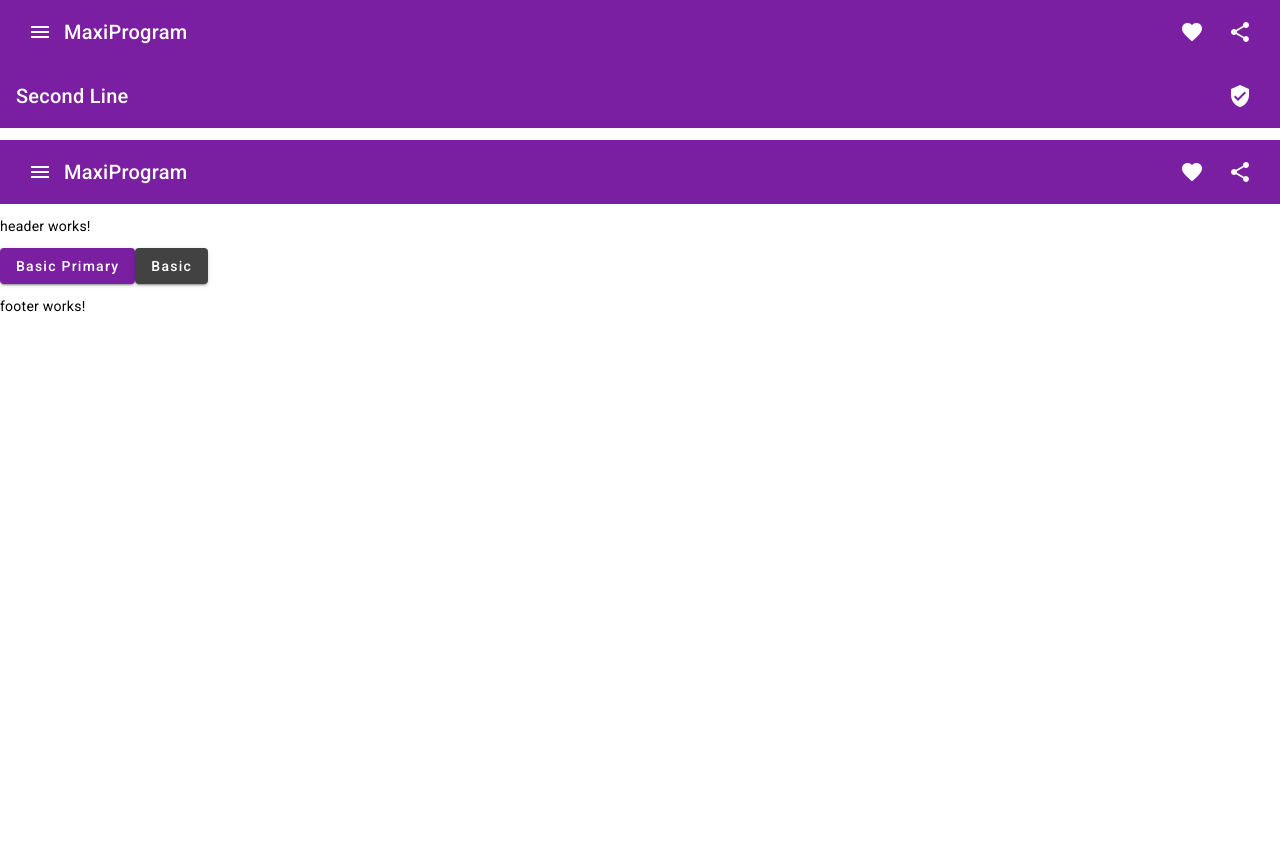
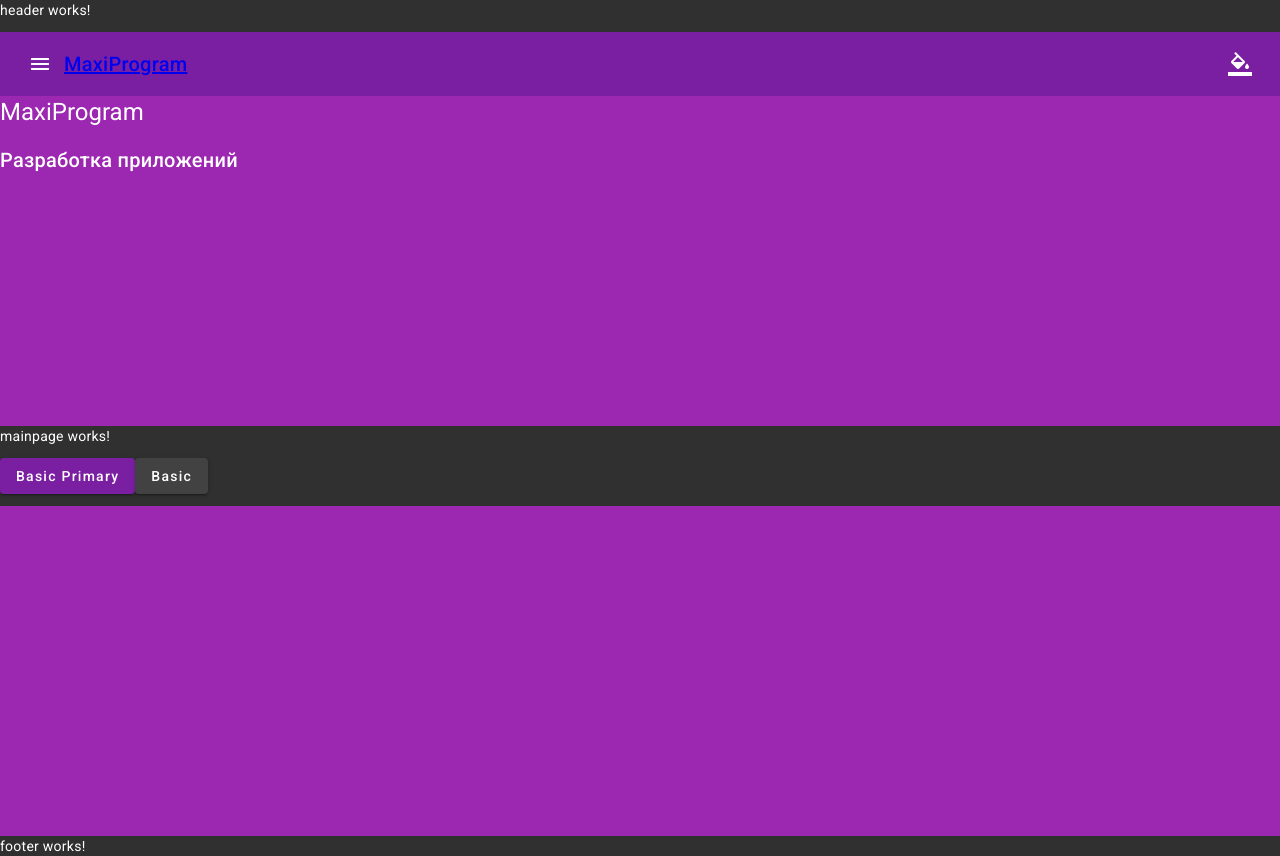
Before and after one commit to maxiprogram/site, an Angular app: page / in a window 1280 px wide. Before the commit the page ends 800 px from the top, so only its background shows below. Built offline with nearby package versions, Linux system fonts and the light colour scheme.

Commit message:
add empty main-page

```diff
--- a/src/app/app-routing.module.ts
+++ b/src/app/app-routing.module.ts
@@ -1,7 +1,13 @@
 import { NgModule } from '@angular/core';
 import { RouterModule, Routes } from '@angular/router';
+import { MainPageComponent } from './pages/main-page/main-page.component';
 
-const routes: Routes = [];
+const routes: Routes = [
+  {
+    path: '',
+    component: MainPageComponent
+  }
+];
 
 @NgModule({
   imports: [RouterModule.forRoot(routes)],
--- a/src/app/app.component.html
+++ b/src/app/app.component.html
@@ -1,5 +1,5 @@
 <app-header></app-header>
 
+<router-outlet></router-outlet>
+
 <app-footer></app-footer>
-
-<router-outlet></router-outlet>
--- a/src/app/footer/footer.component.html
+++ b/src/app/footer/footer.component.html
@@ -1 +1,5 @@
+
+<div class="footer">
+
+</div>
 <p>footer works!</p>
--- a/src/app/footer/footer.component.scss
+++ b/src/app/footer/footer.component.scss
@@ -0,0 +1,4 @@
+.footer {
+    height: 330px;
+    background: #9c27b0;
+}
--- a/src/app/header/header.component.html
+++ b/src/app/header/header.component.html
@@ -1,48 +1,25 @@
+<p>header works!</p>
 
-<p>
 <mat-toolbar color="primary">
   <mat-toolbar-row>
     <button mat-icon-button>
         <mat-icon>menu</mat-icon>
     </button>
+    <a routerLink="/">
       <span>MaxiProgram</span>
+    </a>
     <span style="flex: 1 1 auto;"></span>
-      <button mat-icon-button class="example-icon favorite-icon" aria-label="Example icon-button with heart icon">
-          <mat-icon>favorite</mat-icon>
-      </button>
-      <button mat-icon-button>
-        <mat-icon>share</mat-icon>
-      </button>
-    </mat-toolbar-row>
-    <mat-toolbar-row>
-      <span>Second Line</span>
-      <span style="flex: 1 1 auto;"></span>
-      <button mat-icon-button>
-        <mat-icon>verified_user</mat-icon>
+    <button mat-icon-button matTooltip="Выбор темы" [matMenuTriggerFor]="menuTheme">
+      <mat-icon>format_color_fill</mat-icon>
+      <mat-menu #menuTheme>
+        <button mat-menu-item>Тёмная</button>
+        <button mat-menu-item>Светлая</button>
+      </mat-menu>
     </button>
   </mat-toolbar-row>
 </mat-toolbar>
-</p>
 
-<p>
-  <mat-toolbar color="primary">
-    <button mat-icon-button class="example-icon" aria-label="Example icon-button with menu icon">
-      <mat-icon>menu</mat-icon>
-    </button>
-    <span>MaxiProgram</span>
-    <span style="flex: 1 1 auto;" class="example-spacer"></span>
-    <button mat-icon-button class="example-icon favorite-icon" aria-label="Example icon-button with heart icon">
-      <mat-icon>favorite</mat-icon>
-    </button>
-    <button mat-icon-button class="example-icon" aria-label="Example icon-button with share icon">
-      <mat-icon>share</mat-icon>
-    </button>
-  </mat-toolbar>
-</p>
-
-
-  <p>header works!</p>
-  <p>
-    <button mat-raised-button color="primary">Basic Primary</button>
-    <button mat-raised-button>Basic</button>
-  </p>
+<div class="header-title">
+  <h1>MaxiProgram</h1>
+  <h2>Разработка приложений</h2>
+</div>
--- a/src/app/header/header.component.scss
+++ b/src/app/header/header.component.scss
@@ -0,0 +1,4 @@
+.header-title {
+    height: 330px;
+    background: #9c27b0;
+}
--- /dev/null
+++ b/src/app/pages/main-page/main-page.component.html
@@ -0,0 +1,6 @@
+<p>mainpage works!</p>
+
+<p>
+  <button mat-raised-button color="primary">Basic Primary</button>
+  <button mat-raised-button>Basic</button>
+</p>
--- a/src/index.html
+++ b/src/index.html
@@ -10,7 +10,7 @@
   <link href="https://fonts.googleapis.com/css2?family=Roboto:wght@300;400;500&display=swap" rel="stylesheet">
   <link href="https://fonts.googleapis.com/icon?family=Material+Icons" rel="stylesheet">
 </head>
-<body class="mat-typography">
+<body class="mat-typography mat-app-background">
   <app-root></app-root>
 </body>
 </html>
```
Also changed, not shown: src/app/app.module.ts (+8 -2 lines), src/app/pages/main-page/main-page.component.ts (added, +10 -0 lines), src/app/pages/main-page/main-page.component.scss (added), 1 other file (tests, documents, lock files or other folders). Lines whose indentation alone changed are shown as unchanged.
